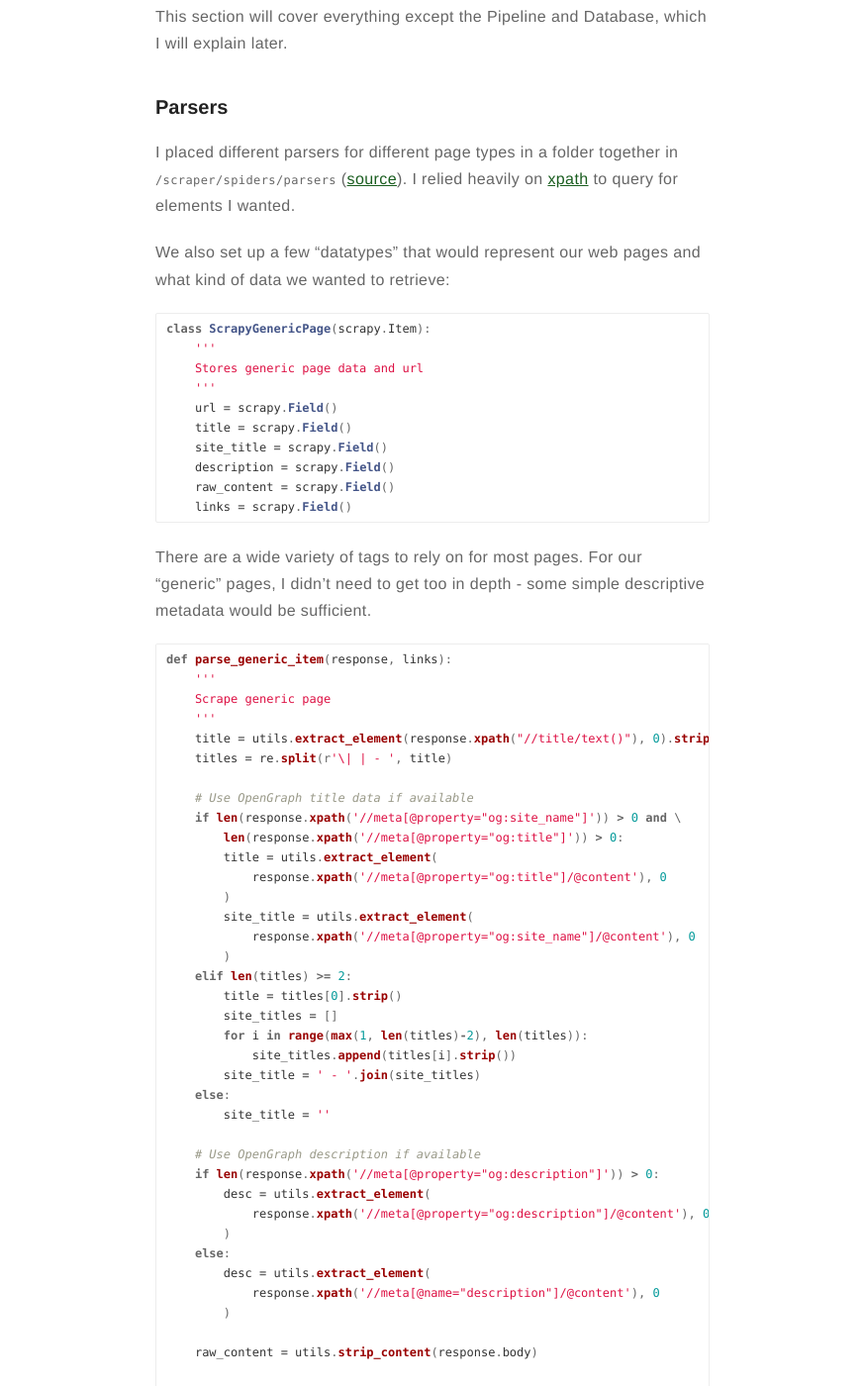
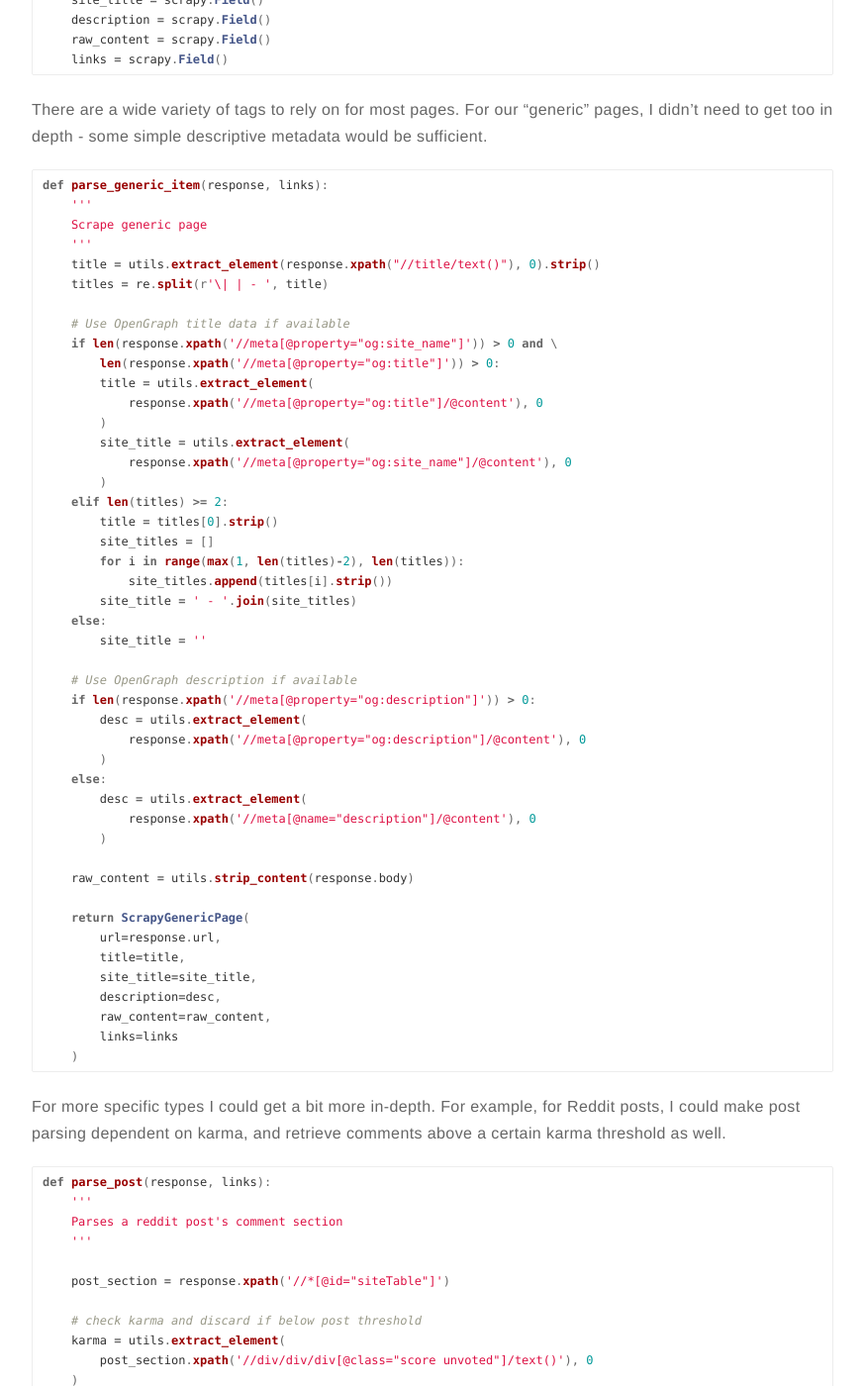
Before and after one commit to bobheadxi/bobheadxi.github.io, a Jekyll site: the page built from _posts/2018-03-11-sleuthing-the-web.md, in a window 1280 px wide and 1400 px high, scrolled down 5793 px. Shown: the whole window at 99% size, without its empty margins (203-1076 px from the left). Built offline with Jekyll 4.4.1, drawn with Linux system fonts in a browser that asks for light colours; emoji names are drawn with the system emoji font; some of the changed text lies outside the part shown.

Commit message:
Increase site size

```diff
--- a/_config.yml
+++ b/_config.yml
@@ -58,7 +58,7 @@ authors:
 # do you want a larger site? change the option below
 # options: [normal, large] | default: normal
 # normal = 560px / large = 810px
-width: normal
+width: large
 
 # if you don't need pagination, comment the *paginate* configs below
 # paginate: 5
--- a/_posts/2018-03-11-sleuthing-the-web.md
+++ b/_posts/2018-03-11-sleuthing-the-web.md
@@ -100,7 +100,7 @@ Fun fact - Google itself seems to cheat a bit on this by offering the [Google Se
 
 We didn't have the search presence of Google leverage when asking people to conform to our crawler's expectations, so I focused on defining a number of categories. On the top level, I set up two crawlers: a `broad_crawler` that would generically traverse the links in its source pages, and a `custom_crawler` that would take a custom parser module to handle crawling. A crawler is essentially a bot that would visit and retrieve data from sites. These crawlers would then identify and pass web pages to the appropriate `parsers`. The data flow looks a bit like this:
 
-<div class="mermaid">
+<div class="mermaid" align="center">
 graph TB;
     w(predefined seed URLs)==>s;
     w==>t;
```
